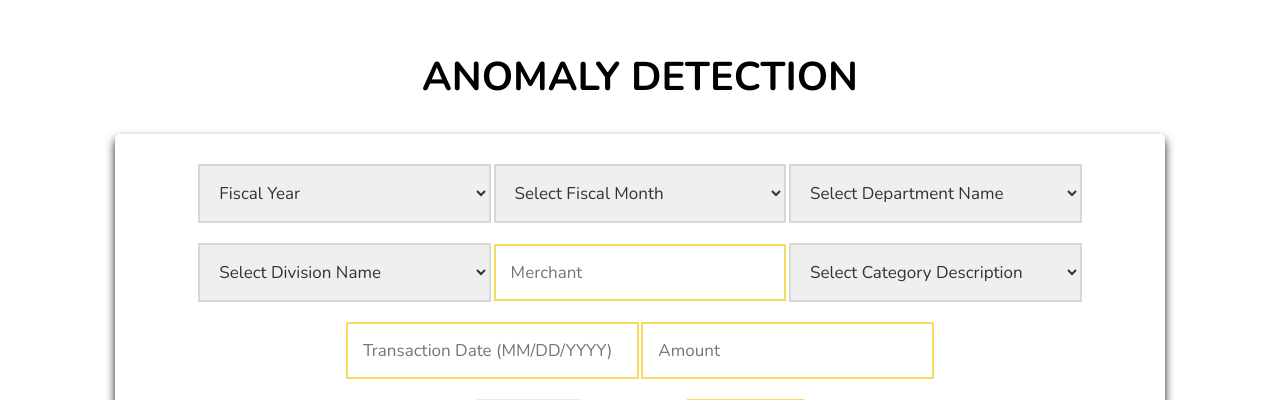
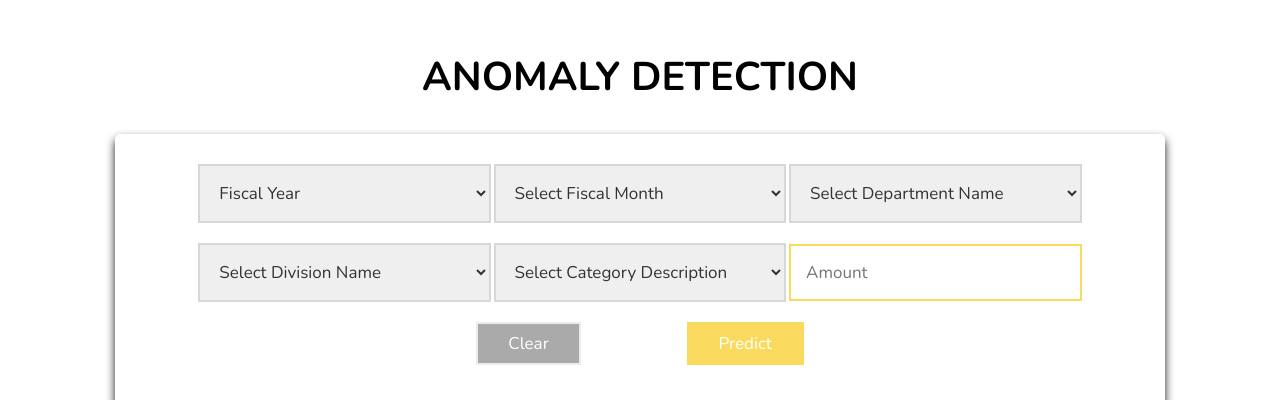
Before and after one commit to Philander1/MLOPS, a Flask app: page / in a window 1280 px wide. Shown: the top 400 px of the page. Run offline with Flask 2, Linux system fonts and the light colour scheme.

Commit message:
add html file

```diff
--- a/templates/fillbird.html
+++ b/templates/fillbird.html
@@ -3,7 +3,7 @@
 <head>
     <meta charset="UTF-8">
     <meta name="viewport" content="width=device-width, initial-scale=1.0">
-    <title>mushroom prediction</title>
+    <title>anomaly detection</title>
 
     <!-- font awesome cdn link  -->
     <link rel="stylesheet" href="https://cdnjs.cloudflare.com/ajax/libs/font-awesome/5.15.3/css/all.min.css">
@@ -341,8 +341,6 @@
     <option value="Adult Education and Work Force">Adult Education and Work Force</option>
 </select>
 
-		<input type="text" name="merchant" Required placeholder="Merchant">
-
 <select name="cat_desc">
     <option value="" selected disabled>Select Category Description</option>
     <option value="LODGING">LODGING</option>
@@ -556,7 +554,7 @@
     <option value="Architectural Engineering And Surveying Services">Architectural Engineering And Surveying Services</option>
 </select>
 
-		<input type="text" name="trans_dt" required placeholder="Transaction Date (MM/DD/YYYY)" pattern="^(0[1-9]|1[0-2])\/(0[1-9]|[12][0-9]|3[01])\/(19|20)\d\d$" title="Please enter the date in the format MM/DD/YYYY">
+
 
 		<input type="text" name="amt" Required placeholder="Amount">
 
```
